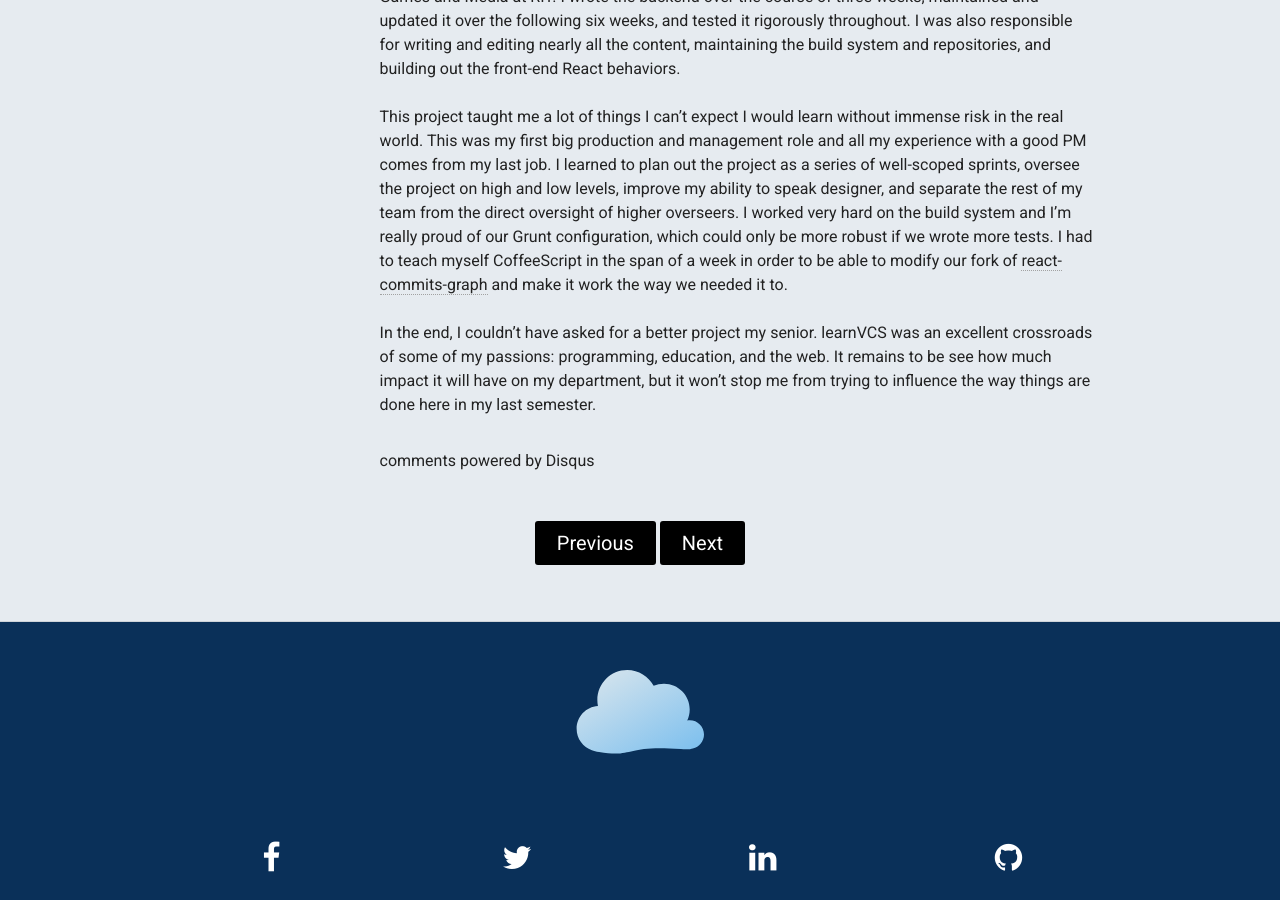
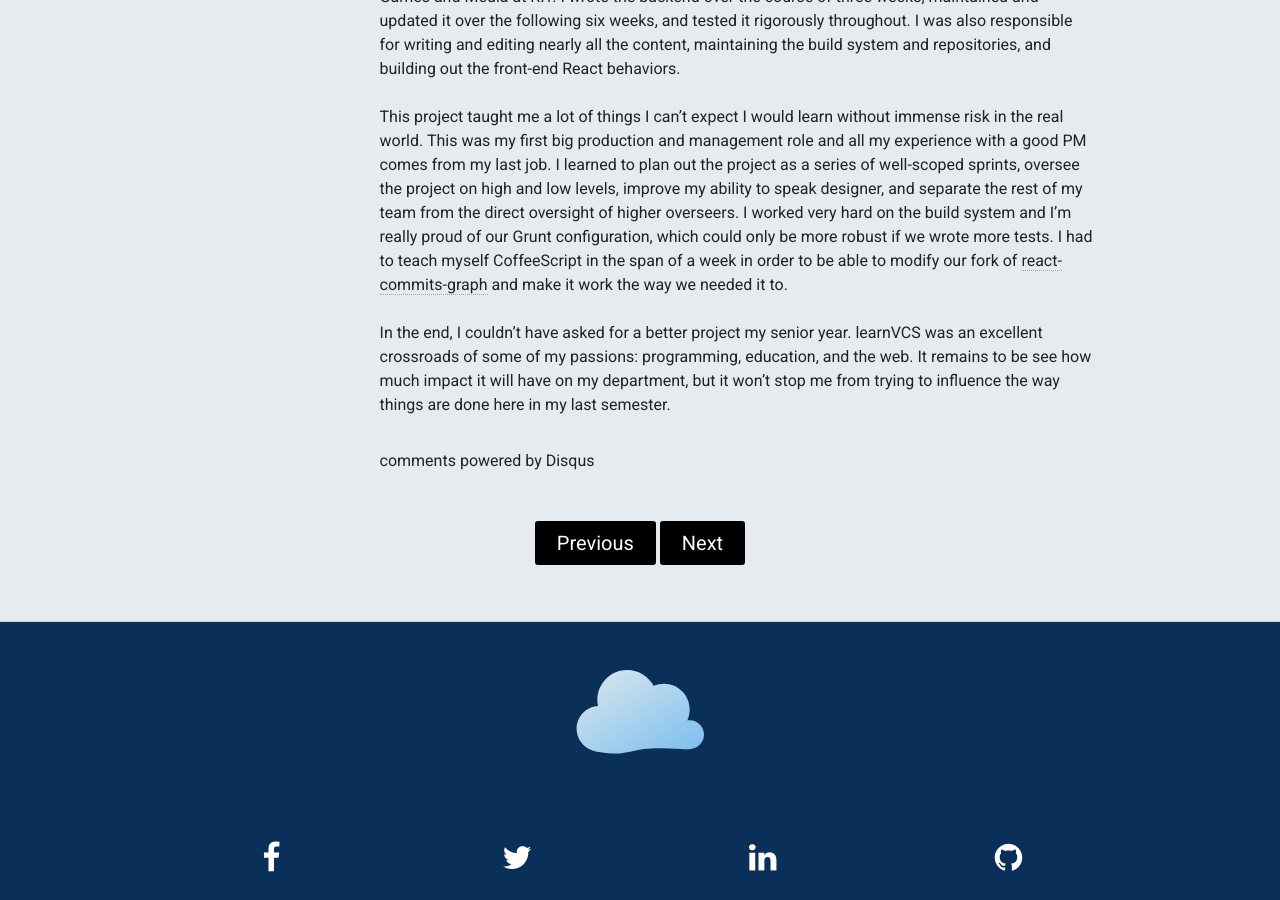
Before and after one commit to aaronsky/aaronsky, a Jekyll site: the page built from _posts/2015-12-13-learnvcs-post-mortem.md, in a window 1280 px wide and 900 px high, scrolled down 1641 px. Built offline with Jekyll 4.4.1, drawn with Linux system fonts in a browser that asks for light colours; comment, search, counter and statistics services are not loaded; some of the changed text lies outside the part shown.

Commit message:
New blog posts and a missing word revision for learnVCS-post-mortem
Former-commit-id: bcfa2f2fb28656ed1c22fcdb550ee58bfbd19af4

```diff
--- a/_posts/2015-12-13-learnvcs-post-mortem.md
+++ b/_posts/2015-12-13-learnvcs-post-mortem.md
@@ -1,6 +1,6 @@
 ---
 layout: post
-title: "Why I Educate: Looking back on learnVCS"
+title: "Why I Educate: Looking Back on learnVCS"
 categories: blog
 share: true
 tags: []
@@ -22,4 +22,4 @@
 
 This project taught me a lot of things I can't expect I would learn without immense risk in the real world. This was my first big production and management role and all my experience with a good PM comes from my last job. I learned to plan out the project as a series of well-scoped sprints, oversee the project on high and low levels, improve my ability to speak designer, and separate the rest of my team from the direct oversight of higher overseers. I worked very hard on the build system and I'm really proud of our Grunt configuration, which could only be more robust if we wrote more tests. I had to teach myself CoffeeScript in the span of a week in order to be able to modify our fork of [react-commits-graph](https://github.com/jsdf/react-commits-graph) and make it work the way we needed it to.
 
-In the end, I couldn't have asked for a better project my senior. learnVCS was an excellent crossroads of some of my passions: programming, education, and the web. It remains to be see how much impact it will have on my department, but it won't stop me from trying to influence the way things are done here in my last semester.
+In the end, I couldn't have asked for a better project my senior year. learnVCS was an excellent crossroads of some of my passions: programming, education, and the web. It remains to be see how much impact it will have on my department, but it won't stop me from trying to influence the way things are done here in my last semester.
```
Also changed, not shown: _posts/2016-05-07-ibizan-post-mortem.md (added, +21 -0 lines), _posts/2016-05-18-atlas-post-mortem.md (added, +21 -0 lines), 1 other file.
